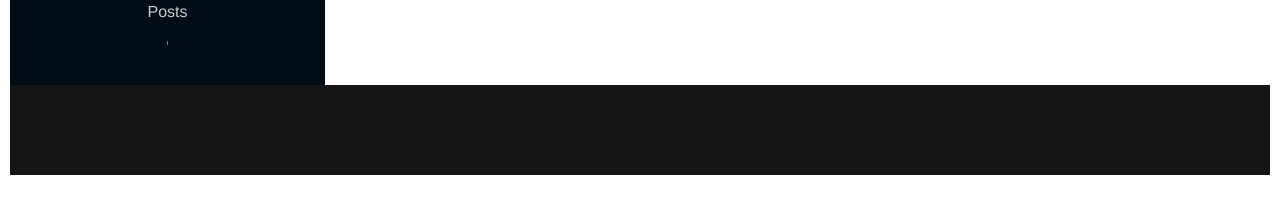
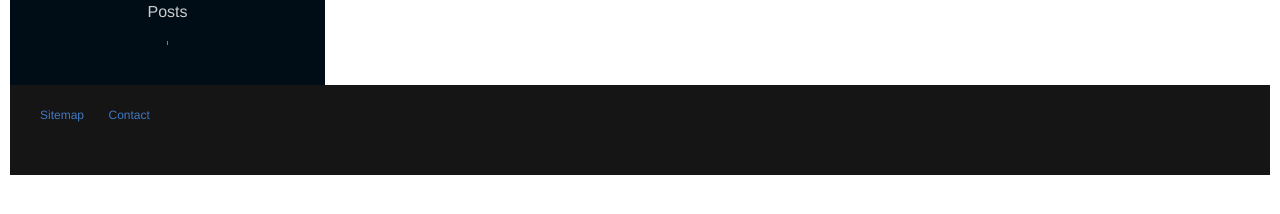
Before and after one commit to xDinomode/Dinosaurscode, a Jekyll site: the page built from 404.html, in a window 1280 px wide. Shown: the part 171-385 px from the top of the page. Built offline with Jekyll 4.4.1, drawn with Linux system fonts in a browser that asks for light colours.

Commit message:
footer css

```diff
--- a/_includes/footer.html
+++ b/_includes/footer.html
@@ -1,5 +1,10 @@
 <div id = "footer">
-
+  <div id = "footer-pages">
+    <ul>
+      <li><a href="/sitemap.xml">Sitemap</a></li>
+      <li><a href="/About">Contact</a></li>
+    </ul>
+  </div>
 </div>
 <!-- <footer class="site-footer">
 
--- a/_layouts/post.html
+++ b/_layouts/post.html
@@ -6,6 +6,7 @@ layout: default
   <header class="post-header">
     <h1 class="post-title">{{ page.title }}</h1>
     <p class="post-meta"><time datetime="{{ page.date | date_to_xmlschema }}" itemprop="datePublished">{{ page.date | date: "%b %-d, %Y" }}</time>{% if page.author %} • <span itemprop="author" itemscope itemtype="http://schema.org/Person"><span itemprop="name">{{ page.author }}</span></span>{% endif %}</p>
+
   </header>
 
   <div class="post-content">
--- a/css/main.css
+++ b/css/main.css
@@ -52,6 +52,22 @@ strong{
   height: 90px;
   background: #151515;
   clear: both;
+}
+
+#footer-pages{
+  width:100%;
+  height:29px;
+}
+#footer-pages ul{
+  padding:0;
+  display:inline-block;
+}
+#footer-pages ul li{
+  display: inline;
+}
+#footer-pages a{
+  text-decoration:none;
+  font-size: 0.75em;
 }
 /*end footer css*/
 
```
